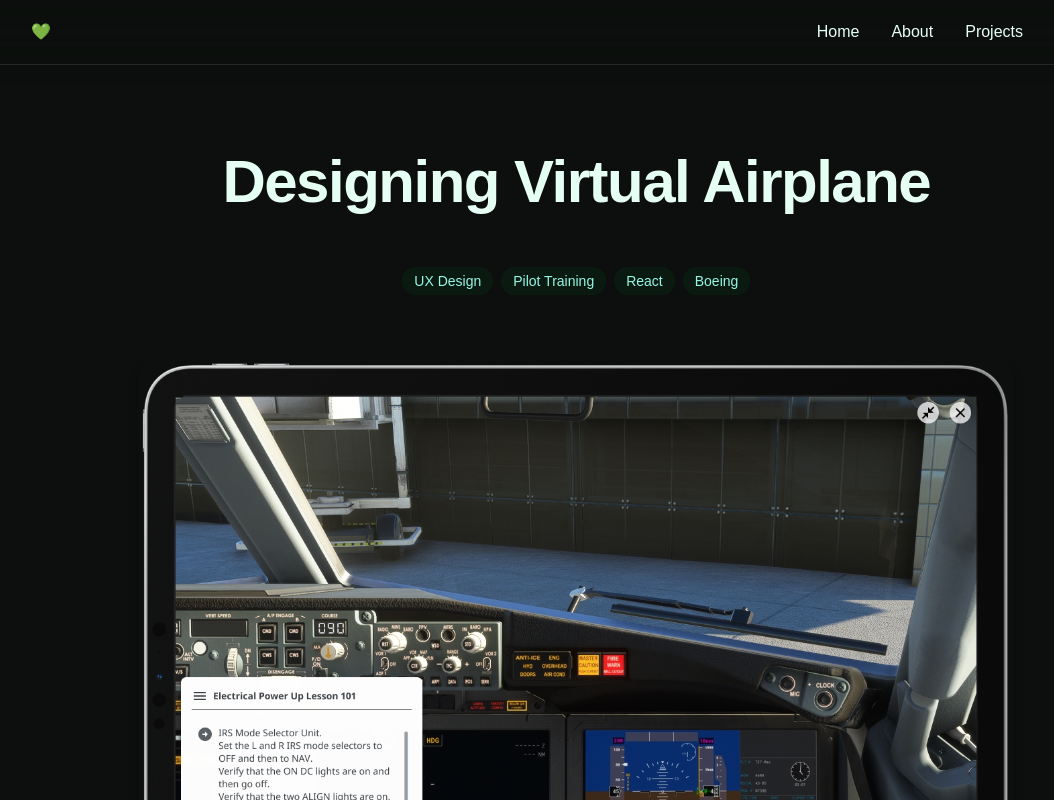
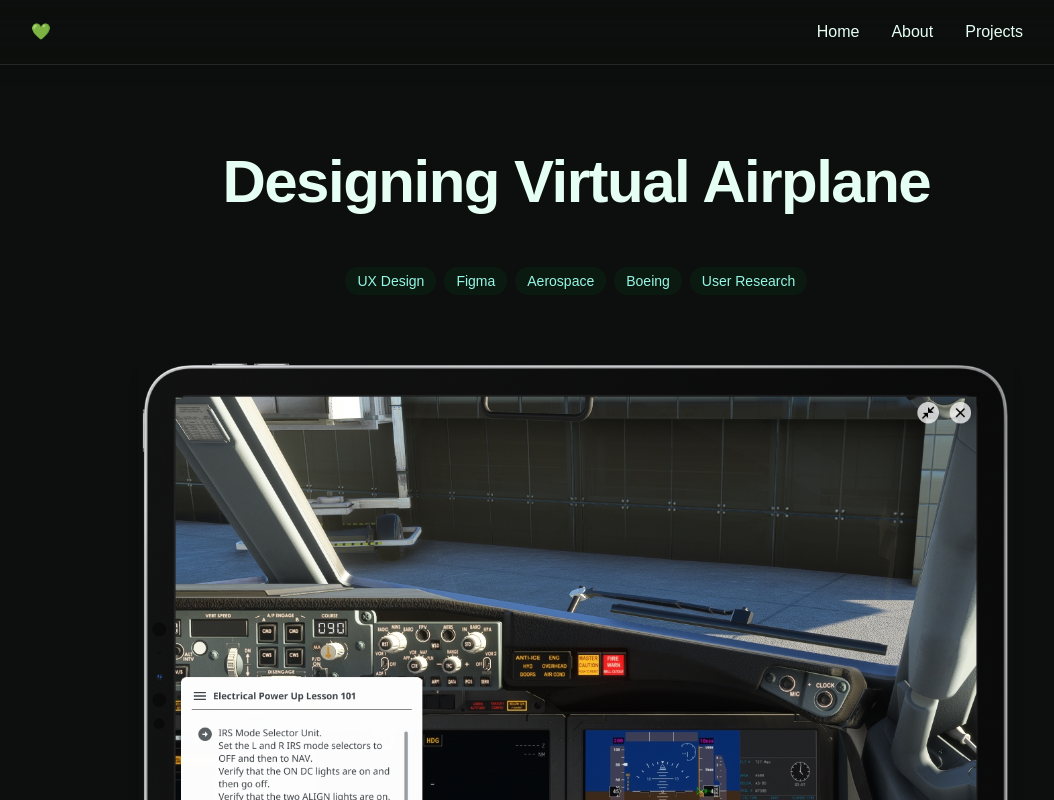
Before and after one commit to jordonaut/firstreactportfolio, a React (Vite) app: page /projects/virtual-airplane in a window 1280 px wide. Shown: the top 800 px of the page, without its empty margins (113-1167 px from the left). Built offline with nearby package versions, Linux system fonts and the light colour scheme.

Commit message:
Updating Tags

```diff
--- a/src/data/caseStudies.js
+++ b/src/data/caseStudies.js
@@ -3,7 +3,7 @@ export const caseStudies = [
     slug: 'virtual-airplane',
     title: 'Virtual Airplane',
     subtitle: 'Redesigning the Lesson Panel to Reflect How Pilots Actually Learn',
-    tags: ['UX Design', 'Pilot Training', 'React', 'Boeing'],
+    tags: ['UX Design', 'Figma', 'Aerospace', 'Boeing', 'User Research'],
     featuredImage: '/src/assets/images/caseStudies/virtualAirplane/va-ipad-landscape.png',
     component: 'VirtualAirplane',
   },
```
